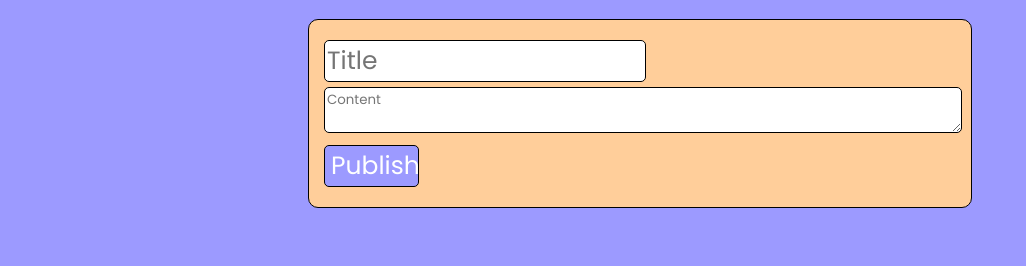
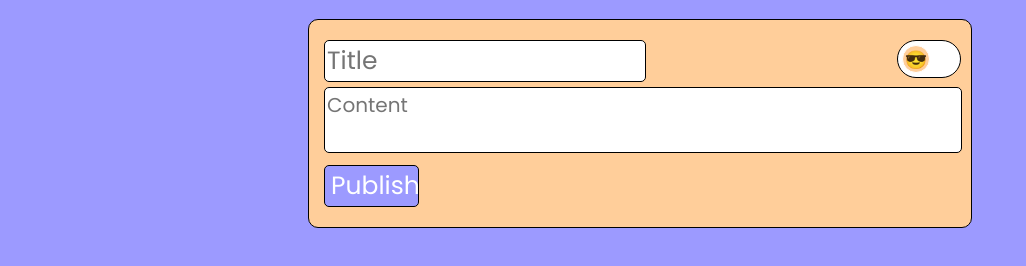
Before and after one commit to aimyv/lap-2-code-challenge, a plain HTML site: page client/feed.html in a window 1280 px wide. Shown: the part 72-338 px from the top of the page, without its empty margins (0-1026 px from the left). Drawn offline with Linux system fonts and the light colour scheme.

Commit message:
make post box looks good now

```diff
--- a/client/feed.html
+++ b/client/feed.html
@@ -13,6 +13,10 @@
     <div id="makePost">
         <input type="text" placeholder="Title">
         <textarea name="post" id="" placeholder="Content"></textarea>
+        <label class="switch">
+            <input type="checkbox">
+            <span class="slider round"></span>
+        </label>
         <input id="publish" type="submit" value="Publish">
     </div>
 </body>
--- a/client/styles.css
+++ b/client/styles.css
@@ -3,6 +3,7 @@
 :root{
     --purple: #9C9AFF;
     --orange: #ffce9a;
+    --grey: rgb(118, 118, 118);
 }
 
 body {
@@ -74,6 +75,7 @@ p span {
     border-radius: 10px;
     width: 50%;
     margin: auto;
+    position: relative; /**/
 }
 
 textarea {
@@ -81,8 +83,78 @@ textarea {
     width: 100%;
     border: solid black 1px;
     border-radius: 5px;
+    font-size: 20px;
+    resize: none;
 }
 
 #publish {
     width: 15%;
 }
+
+/* Slider stuff below */
+
+/* The switch - the box around the slider */
+.switch {
+    position: absolute;
+    top: 20px;
+    right: 10px;
+    width: 60px;
+    height: 34px;
+    padding: 2px;
+}
+
+/* Hide default HTML checkbox */
+.switch input {
+    opacity: 0;
+    width: 0;
+    height: 0;
+}
+
+/* The slider */
+.slider {
+    position: absolute;
+    cursor: pointer;
+    top: 0;
+    left: 0;
+    right: 0;
+    bottom: 0;
+    background-color: white;
+    -webkit-transition: .4s;
+    transition: .4s;
+    border: solid black 1px;
+}
+
+.slider:before {
+    position: absolute;
+    content: "";
+    height: 26px;
+    width: 26px;
+    left: 4px;
+    bottom: 4px;
+    background-color: var(--orange);
+    border: solid white 0.5px;
+    -webkit-transition: .4s;
+    transition: .4s;
+    content: '😎';
+    text-align: center;
+    font-size: 18px;
+}
+
+input:checked + .slider {
+    background-color: var(--grey);
+}
+
+input:checked + .slider:before {
+    -webkit-transform: translateX(26px);
+    -ms-transform: translateX(26px);
+    transform: translateX(26px);
+}
+
+/* Rounded sliders */
+.slider.round {
+    border-radius: 34px;
+}
+
+.slider.round:before {
+    border-radius: 50%;
+}
```
Lines whose indentation alone changed are shown as unchanged.
